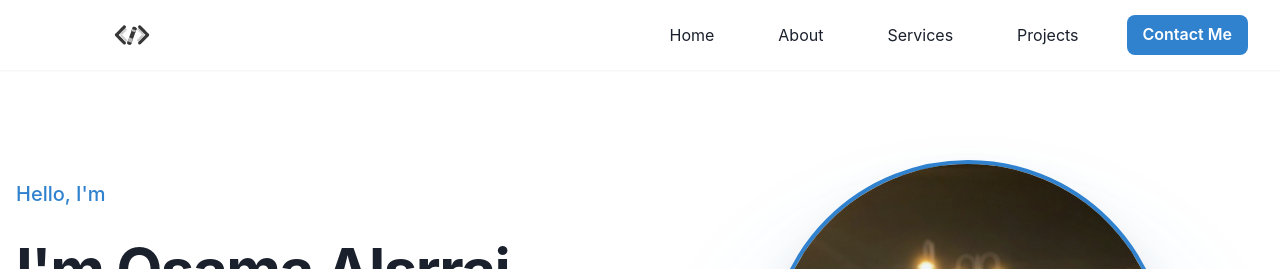
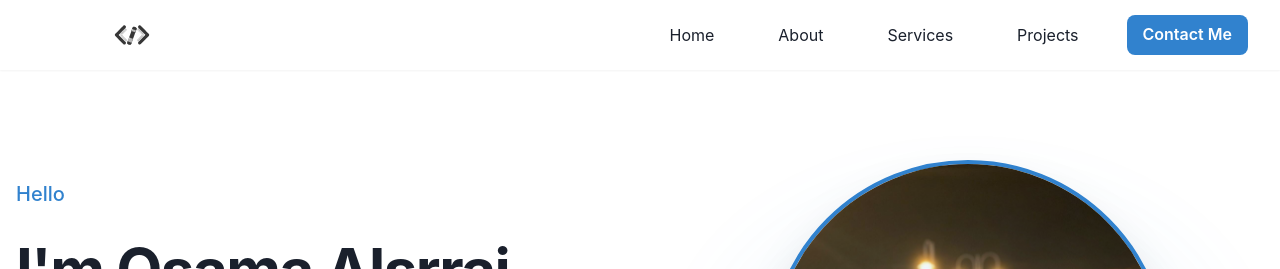
Before and after one commit to osama2-9/portfolio, a React (Vite) app: page / in a window 1280 px wide. Shown: the top 269 px of the page. Built offline with nearby package versions, Linux system fonts and the light colour scheme.

Commit message:
Update Hero.jsx

```diff
--- a/src/components/Hero.jsx
+++ b/src/components/Hero.jsx
@@ -59,7 +59,7 @@ const Hero = () => {
             color="blue.500"
             fontWeight="medium"
           >
-            Hello, I'm
+            Hello
           </Text>
           <Text
             fontSize={{ base: "4xl", md: "6xl" }}
```
